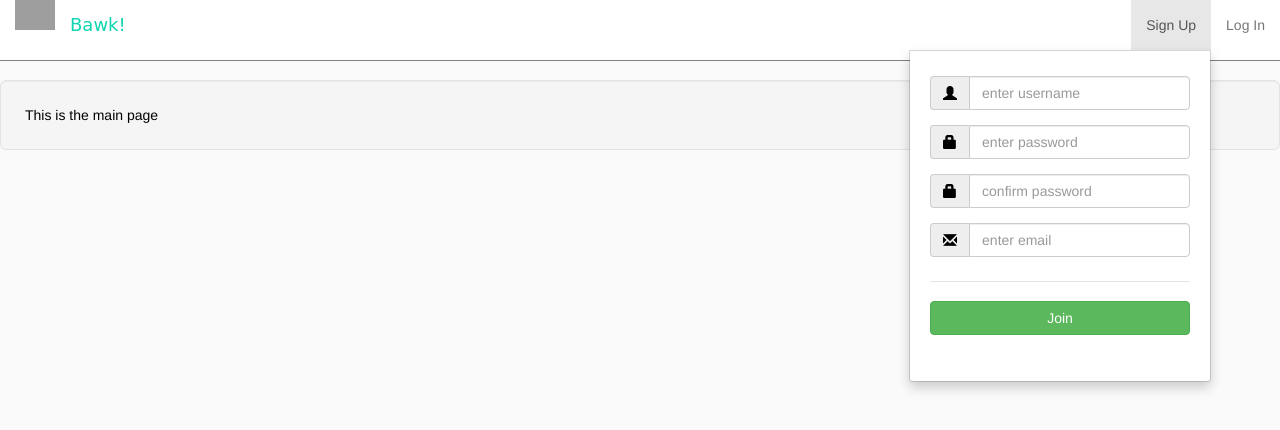
After one commit to ericettensohn/bawk, a Flask app: template templates/index.html in a window 1280 px wide, after a click on "Sign Up". The commit adds this page. Shown: the top 430 px of the page. Run offline with Flask 2, Linux system fonts and the light colour scheme; the template is opened without the code that fills it, so the values that code supplies are empty; some libraries are stand-ins or nearby versions; grey boxes are pictures that could not be loaded.

Commit message:
Posts working

```diff
--- /dev/null
+++ b/compass/sass/layout/_login-dropdown.scss
@@ -0,0 +1,21 @@
+.login-dropdown {
+	min-width: 300px;
+	margin: 0;
+	padding: 20px;
+	.button-holder {
+		padding-top: 10px;
+	}
+	.new-here {
+		text-align: center;
+		margin-top: 10px;
+		p {
+			margin-bottom: 0;
+		}
+	}
+
+	.alert {
+		height: 38px;
+		padding: 9px;
+
+	}
+}
--- /dev/null
+++ b/compass/sass/layout/_nav.scss
@@ -0,0 +1,13 @@
+.navbar-fixed-top {
+	background-color: #ffffff;
+	border-bottom: 1px solid gray;
+
+	img {
+		max-width: 40px;
+	}
+
+	.navbar-brand {
+		font-family: 'Lobster', cursive;
+		color: #0dd5b2;
+	}
+}
--- /dev/null
+++ b/compass/sass/layout/_regi-dropdown.scss
@@ -0,0 +1,96 @@
+.regi-dropdown {
+	min-width: 300px;
+	margin: 0;
+	padding: 20px;
+	.button-holder {
+		padding-top: 10px;
+	}
+	.reg-success-wrapper {
+		margin: auto;
+		text-align: center !important;
+		margin-top: 55px;
+	}
+}
+
+@-webkit-keyframes checkmark {
+    0% {
+        stroke-dashoffset: 50px
+    }
+
+    100% {
+        stroke-dashoffset: 0
+    }
+}
+
+@-ms-keyframes checkmark {
+    0% {
+        stroke-dashoffset: 50px
+    }
+
+    100% {
+        stroke-dashoffset: 0
+    }
+}
+
+@keyframes checkmark {
+    0% {
+        stroke-dashoffset: 50px
+    }
+
+    100% {
+        stroke-dashoffset: 0
+    }
+}
+
+@-webkit-keyframes checkmark-circle {
+    0% {
+        stroke-dashoffset: 240px
+    }
+
+    100% {
+        stroke-dashoffset: 480px
+    }
+}
+
+@-ms-keyframes checkmark-circle {
+    0% {
+        stroke-dashoffset: 240px
+    }
+
+    100% {
+        stroke-dashoffset: 480px
+    }
+}
+
+@keyframes checkmark-circle {
+    0% {
+        stroke-dashoffset: 240px
+    }
+
+    100% {
+        stroke-dashoffset: 480px
+    }
+}
+
+/* other styles */
+/* .svg svg {
+    display: none
+}
+ */
+.inlinesvg .svg svg {
+    display: inline
+}
+
+/* .svg img {
+    display: none
+} */
+
+.icon--order-success svg path {
+    -webkit-animation: checkmark 0.25s ease-in-out 0.7s backwards;
+    animation: checkmark 0.25s ease-in-out 0.7s backwards
+}
+
+.icon--order-success svg circle {
+    -webkit-animation: checkmark-circle 0.6s ease-in-out backwards;
+    animation: checkmark-circle 0.6s ease-in-out backwards
+}
--- a/compass/sass/styles.scss
+++ b/compass/sass/styles.scss
@@ -7,9 +7,9 @@
 
 // LAYOUT
 // -------------------------------
-@import "layout/layout";
-@import "layout/header";
-@import "layout/footer";
+@import "layout/nav";
+@import "layout/regi-dropdown";
+@import "layout/login-dropdown";
 
 // VIEWS
 // -------------------------------
@@ -20,7 +20,14 @@
 @import "views/payment";
 @import "views/account";
 
+@import "layout/post";
+
 
 body {
-	background-color: #1d96d7;
+	background-color: #fafafa;
+	margin-top: 80px;
 }
+
+.post {
+
+}
--- a/main.py
+++ b/main.py
@@ -1,2 +1,86 @@
-from flask import Flask, render_template, redirect
-from mysqlext.MySQL import MySQL
+from flask import Flask, render_template, redirect, request, jsonify
+from flaskext.mysql import MySQL
+import bcrypt as bcrypt
+
+
+app = Flask(__name__)
+
+mysql = MySQL()
+app.config['MYSQL_DATABASE_USER'] = 'x'
+app.config['MYSQL_DATABASE_PASSWORD'] = 'x'
+app.config['MYSQL_DATABASE_DB'] = 'bawk'
+app.config['MYSQL_DATABASE_HOST'] = '127.0.0.1'
+mysql.init_app(app)
+
+app.secret_key = 'ahdsljahdasddjhlsdgjh'
+
+conn = mysql.connect()
+cursor = conn.cursor()
+
+
+@app.route('/')
+def index():
+	return render_template('index.html')
+
+@app.route('/register_submit', methods=['POST'])
+def register_submit():
+	data = request.get_json()
+	username = data['username']
+	check_username_query = "SELECT username FROM user WHERE username = '%s'" % (username)
+
+	cursor.execute(check_username_query)
+	check_username_result = cursor.fetchone()
+
+
+	if check_username_result is None:
+		email = data['email']
+		password = data['password'].encode('utf-8')
+		hashed_password = bcrypt.hashpw(password, bcrypt.gensalt())
+		username_insert_query = "INSERT INTO user (username, password, email) VALUES ('%s', '%s', '%s')" % (username, hashed_password, email)
+
+		cursor.execute(username_insert_query)
+		conn.commit()
+		return "you are logged in"
+	else:
+		print "username taken"
+		return redirect('/register?username=taken')
+
+	# return "done"
+
+# @app.route('/register')
+# def register():
+# 	if request.args.get('username'):
+# 		return render_template('register.html',
+# 			message = "that username is already taken")
+# 	else:
+# 		return render_template('index.html')
+
+@app.route('/login_submit', methods=['POST'])
+def login_submit():
+	data = request.get_json()
+	username = data['username']
+	password = data['password']
+
+	check_password_query = "SELECT password FROM user WHERE username = '%s'" % username
+	cursor.execute(check_password_query)
+
+	check_password_result = cursor.fetchone()
+
+	# to check a hash against english
+	# if bcrypt.hashpw(password, check_password_result[0]) == check_password_result:
+	# 	print "match!"
+
+	if bcrypt.hashpw(password.encode('utf-8'), check_password_result[0].encode('utf-8')) == check_password_result[0].encode('utf-8'):
+		return "true"
+
+@app.route('/get_posts')
+def get_posts():
+	get_posts_query = "SELECT posts.avatar, username, content, votes, time, location FROM posts JOIN user ON uid = user.id"
+	cursor.execute(get_posts_query)
+	get_posts_result = cursor.fetchall()
+	return jsonify(get_posts_result)
+
+
+
+if __name__ == "__main__":
+	app.run(debug=True)
--- a/static/css/styles.css
+++ b/static/css/styles.css
@@ -1,9 +1,185 @@
+/* line 1, ../../compass/sass/layout/_nav.scss */
+.navbar-fixed-top {
+  background-color: #ffffff;
+  border-bottom: 1px solid gray;
+}
+/* line 5, ../../compass/sass/layout/_nav.scss */
+.navbar-fixed-top img {
+  max-width: 40px;
+}
+/* line 9, ../../compass/sass/layout/_nav.scss */
+.navbar-fixed-top .navbar-brand {
+  font-family: 'Lobster', cursive;
+  color: #0dd5b2;
+}
+
+/* line 1, ../../compass/sass/layout/_regi-dropdown.scss */
+.regi-dropdown {
+  min-width: 300px;
+  margin: 0;
+  padding: 20px;
+}
+/* line 5, ../../compass/sass/layout/_regi-dropdown.scss */
+.regi-dropdown .button-holder {
+  padding-top: 10px;
+}
+/* line 8, ../../compass/sass/layout/_regi-dropdown.scss */
+.regi-dropdown .reg-success-wrapper {
+  margin: auto;
+  text-align: center !important;
+  margin-top: 55px;
+}
+
+@-webkit-keyframes checkmark {
+  0% {
+    stroke-dashoffset: 50px;
+  }
+  100% {
+    stroke-dashoffset: 0;
+  }
+}
+@-ms-keyframes checkmark {
+  0% {
+    stroke-dashoffset: 50px;
+  }
+  100% {
+    stroke-dashoffset: 0;
+  }
+}
+@keyframes checkmark {
+  0% {
+    stroke-dashoffset: 50px;
+  }
+  100% {
+    stroke-dashoffset: 0;
+  }
+}
+@-webkit-keyframes checkmark-circle {
+  0% {
+    stroke-dashoffset: 240px;
+  }
+  100% {
+    stroke-dashoffset: 480px;
+  }
+}
+@-ms-keyframes checkmark-circle {
+  0% {
+    stroke-dashoffset: 240px;
+  }
+  100% {
+    stroke-dashoffset: 480px;
+  }
+}
+@keyframes checkmark-circle {
+  0% {
+    stroke-dashoffset: 240px;
+  }
+  100% {
+    stroke-dashoffset: 480px;
+  }
+}
+/* other styles */
+/* .svg svg {
+    display: none
+}
+ */
+/* line 80, ../../compass/sass/layout/_regi-dropdown.scss */
+.inlinesvg .svg svg {
+  display: inline;
+}
+
+/* .svg img {
+    display: none
+} */
+/* line 88, ../../compass/sass/layout/_regi-dropdown.scss */
+.icon--order-success svg path {
+  -webkit-animation: checkmark 0.25s ease-in-out 0.7s backwards;
+  animation: checkmark 0.25s ease-in-out 0.7s backwards;
+}
+
+/* line 93, ../../compass/sass/layout/_regi-dropdown.scss */
+.icon--order-success svg circle {
+  -webkit-animation: checkmark-circle 0.6s ease-in-out backwards;
+  animation: checkmark-circle 0.6s ease-in-out backwards;
+}
+
+/* line 1, ../../compass/sass/layout/_login-dropdown.scss */
+.login-dropdown {
+  min-width: 300px;
+  margin: 0;
+  padding: 20px;
+}
+/* line 5, ../../compass/sass/layout/_login-dropdown.scss */
+.login-dropdown .button-holder {
+  padding-top: 10px;
+}
+/* line 8, ../../compass/sass/layout/_login-dropdown.scss */
+.login-dropdown .new-here {
+  text-align: center;
+  margin-top: 10px;
+}
+/* line 11, ../../compass/sass/layout/_login-dropdown.scss */
+.login-dropdown .new-here p {
+  margin-bottom: 0;
+}
+/* line 16, ../../compass/sass/layout/_login-dropdown.scss */
+.login-dropdown .alert {
+  height: 38px;
+  padding: 9px;
+}
+
 /* line 6, ../../compass/sass/views/_home.scss */
 * {
   color: black;
 }
 
-/* line 24, ../../compass/sass/styles.scss */
+/* line 1, ../../compass/sass/layout/_post.scss */
+.post {
+  max-width: 400px;
+  background-color: #ffffff;
+  padding: 10px;
+  border-radius: 4px;
+  border: 1px solid #e0e0e0;
+  margin-top: 30px;
+  margin-bottom: 30px;
+}
+/* line 11, ../../compass/sass/layout/_post.scss */
+.post .username {
+  font-size: 17px;
+  font-weight: bold;
+}
+/* line 16, ../../compass/sass/layout/_post.scss */
+.post .avatar {
+  width: 40px;
+  height: 40px;
+  border-radius: 50%;
+}
+/* line 22, ../../compass/sass/layout/_post.scss */
+.post .vote {
+  font-size: 22px;
+  text-align: center;
+}
+/* line 25, ../../compass/sass/layout/_post.scss */
+.post .vote span {
+  color: #ddd;
+}
+/* line 29, ../../compass/sass/layout/_post.scss */
+.post .vote .num {
+  color: #0dd5b2;
+}
+/* line 34, ../../compass/sass/layout/_post.scss */
+.post .time {
+  margin-left: 15px;
+  color: #B8C6C4;
+}
+/* line 39, ../../compass/sass/layout/_post.scss */
+.post p {
+  margin-top: 10px;
+  color: #3f4443;
+}
+
+/* line 26, ../../compass/sass/styles.scss */
 body {
-  background-color: #1d96d7;
+  background-color: #fafafa;
+  margin-top: 80px;
 }
--- /dev/null
+++ b/static/scripts/angular-cookies.min.js
@@ -0,0 +1,9 @@
+/*
+ AngularJS v1.5.8
+ (c) 2010-2016 Google, Inc. http://angularjs.org
+ License: MIT
+*/
+(function(n,c){'use strict';function l(b,a,g){var d=g.baseHref(),k=b[0];return function(b,e,f){var g,h;f=f||{};h=f.expires;g=c.isDefined(f.path)?f.path:d;c.isUndefined(e)&&(h="Thu, 01 Jan 1970 00:00:00 GMT",e="");c.isString(h)&&(h=new Date(h));e=encodeURIComponent(b)+"="+encodeURIComponent(e);e=e+(g?";path="+g:"")+(f.domain?";domain="+f.domain:"");e+=h?";expires="+h.toUTCString():"";e+=f.secure?";secure":"";f=e.length+1;4096<f&&a.warn("Cookie '"+b+"' possibly not set or overflowed because it was too large ("+
+f+" > 4096 bytes)!");k.cookie=e}}c.module("ngCookies",["ng"]).provider("$cookies",[function(){var b=this.defaults={};this.$get=["$$cookieReader","$$cookieWriter",function(a,g){return{get:function(d){return a()[d]},getObject:function(d){return(d=this.get(d))?c.fromJson(d):d},getAll:function(){return a()},put:function(d,a,m){g(d,a,m?c.extend({},b,m):b)},putObject:function(d,b,a){this.put(d,c.toJson(b),a)},remove:function(a,k){g(a,void 0,k?c.extend({},b,k):b)}}}]}]);c.module("ngCookies").factory("$cookieStore",
+["$cookies",function(b){return{get:function(a){return b.getObject(a)},put:function(a,c){b.putObject(a,c)},remove:function(a){b.remove(a)}}}]);l.$inject=["$document","$log","$browser"];c.module("ngCookies").provider("$$cookieWriter",function(){this.$get=l})})(window,window.angular);
+//# sourceMappingURL=angular-cookies.min.js.map
--- /dev/null
+++ b/static/scripts/mainController.js
@@ -0,0 +1,68 @@
+var bawkApp = angular.module('bawkApp', ['ngRoute', 'ngCookies'], function($interpolateProvider){
+	$interpolateProvider.startSymbol('{$');
+	$interpolateProvider.endSymbol('$}');
+})
+
+bawkApp.config(function($locationProvider) {
+    $locationProvider.html5Mode({
+      enabled: true,
+      requireBase: false
+    });
+});
+
+bawkApp.controller('mainController', function($scope, $http, $location, $cookies){
+
+	checkToken()
+
+	if ($location.path() == '/'){
+		$http.get('http://localhost:5000/get_posts', {
+
+		}).then(function success(response){
+			$scope.posts = response.data
+			// console.log($scope.posts)
+		})
+
+	}
+
+
+	$scope.register = function(){
+		$http.post('http://localhost:5000/register_submit', {
+			username: $scope.username,
+			password: $scope.password,
+			email: $scope.email
+
+		})
+		console.log('register')
+	}
+
+	$scope.login = function(){
+		$http.post('http://localhost:5000/login_submit', {
+			username: $scope.username,
+			password: $scope.password
+		}).then(function successCallback(response){
+			if (response.data == "true"){
+				$scope.loggedIn = true;
+				$scope.signedInAs = $scope.username;
+				$cookies.put('username', $scope.username);
+			}
+		})
+	}
+
+	function checkToken() {
+		if($cookies.get('username')) {
+			$scope.username = $cookies.get('username');
+			$scope.loggedIn = true;
+			$scope.signedInAs = $scope.username;
+			$http.post('http://localhost:5000/')
+		}
+	}
+
+	$scope.logout = function(){
+		$cookies.remove('token');
+		$scope.signedInAs = null;
+		$scope.loggedIn = false;
+	}
+
+
+
+})
--- /dev/null
+++ b/templates/index.html
@@ -0,0 +1,46 @@
+{% extends 'layout.html' %}
+{% block body %}
+
+<div class="well well-lg">This is the main page</div>
+
+<div class="container">
+
+	<div class="post" ng-repeat="post in posts track by $index">
+		<div class="row">
+			<div class="col-sm-12">
+
+				<img class="avatar" src="{$ post[0] $}">
+
+				<span class="username">
+					{$ post[1] $}
+				</span>
+			</div>
+		</div>
+		<div class="row">
+			<div class="col-sm-10">
+				<p>{$ post[2] $}</p>
+			</div>
+			<div class="col-sm-2 vote">
+				<div class="row">
+					<a href="#"><span class="glyphicon glyphicon-chevron-up"></span></a>
+				</div>
+				<div class="row num">
+					{$ post[3] $}
+				</div>
+				<div class="row">
+					<a href="#"><span class="glyphicon glyphicon-chevron-down"></span></a>
+				</div>
+			</div>
+		</div>
+		<div class="row">
+			<div class="col-sm-12 time">
+				{$ post[4] $} * Atlanta
+			</div>
+		</div>
+	</div>
+</div>
+
+
+</div>
+
+{% endblock %}
--- /dev/null
+++ b/templates/layout.html
@@ -0,0 +1,162 @@
+<!DOCTYPE html>
+<html ng-app="bawkApp">
+<head>
+	<title>Bawk!</title>
+
+	<link rel="stylesheet" href="https://maxcdn.bootstrapcdn.com/bootstrap/3.3.7/css/bootstrap.min.css" integrity="sha384-BVYiiSIFeK1dGmJRAkycuHAHRg32OmUcww7on3RYdg4Va+PmSTsz/K68vbdEjh4u" crossorigin="anonymous">
+
+	<link rel="stylesheet" href="/static/css/styles.css">
+
+	<script src="https://ajax.googleapis.com/ajax/libs/jquery/2.2.4/jquery.min.js"></script>
+
+	<script src="https://maxcdn.bootstrapcdn.com/bootstrap/3.3.7/js/bootstrap.min.js" integrity="sha384-Tc5IQib027qvyjSMfHjOMaLkfuWVxZxUPnCJA7l2mCWNIpG9mGCD8wGNIcPD7Txa" crossorigin="anonymous"></script>
+
+
+
+	<script src="https://ajax.googleapis.com/ajax/libs/angularjs/1.5.8/angular.min.js"></script>
+
+	<script type="text/javascript" src="static/scripts/angular-cookies.min.js"></script>
+
+	<script type="text/javascript" src="static/scripts/angular-route.min.js"></script>
+
+	<script type="text/javascript" src="static/scripts/mainController.js"></script>
+
+</head>
+<body ng-controller="mainController">
+<nav class="nav navbar-default navbar-fixed-top">
+    <div class="container-fluid">
+        <div class="navbar-header">
+            <button type="button" data-toggle="collapse" data-target="#navbar-collapse-1" aria-expanded="false" class="navbar-toggle collapsed">
+                <span class="sr-only">Toggle navigation</span>
+                <span class="icon-bar"></span>
+                <span class="icon-bar"></span>
+                <span class="icon-bar"></span>
+            </button>
+            <a href="#/" class="navbar-left"><img src="images/logo-small.png"></a><p class="navbar-brand">Bawk!</p>
+        </div>
+        <div id="navbar-collapse-1" class="collapse navbar-collapse">
+            <ul class="nav navbar-nav navbar-right">
+                <li ng-show="loggedIn" class="dropdown">
+					<p class="navbar-text dropdown-toggle" id="dropdownMenu3" data-toggle="dropdown" aria-haspopup="true" aria-expanded="true">Signed in as [[username]] <span class="caret"></span></p>
+					 <ul class="dropdown-menu" aria-labelledby="dropdownMenu3">
+					    <li><a href="#">Profile</a></li>
+					    <li role="separator" class="divider"></li>
+					    <li><a ng-click="logout()" ng-href="/">Log Out</a></li>
+					  </ul>
+                </li>
+                <li class="dropdown" >
+                    <a id="sign-up-btn" ng-href="/" class="dropdown-toggle" data-toggle="dropdown" ng-hide="loggedIn">Sign Up</a>
+                    <ul class="dropdown-menu">
+						<li>
+							<div class="col-sm-10 regi-dropdown">
+								<form ng-submit="register()" id="regi-form">
+
+									<div class="row">
+										<div class="form-group col-sm-12">
+											<div class="input-group">
+												<span class="input-group-addon" id="basic-addon1"><span class="glyphicon glyphicon-user"></span></span>
+
+												<input type="text" name="username" ng-model="username" placeholder="enter username" minlength="4" maxlength="50" class="form-control">
+											</div>
+										</div>
+									</div>
+
+									<div class="row">
+										<div class="form-group col-sm-12">
+											<div class="input-group">
+												<span class="input-group-addon" id="basic-addon1"><span class="glyphicon glyphicon-lock"></span></span>
+												<input type="password" ng-model="password" placeholder="enter password" minlength="4" maxlength="50" class="form-control">
+											</div>
+										</div>
+									</div>
+
+									<div class="row">
+										<div class="form-group col-sm-12">
+											<div class="input-group">
+												<span class="input-group-addon" id="basic-addon1"><span class="glyphicon glyphicon-lock"></span></span>
+
+												<input type="password" ng-model="password2" placeholder="confirm password" minlength="4" maxlength="50" class="form-control">
+											</div>
+										</div>
+									</div>
+
+									<div class="row">
+										<div class="form-group col-sm-12">
+											<div class="input-group">
+												<span class="input-group-addon" id="basic-addon1"><span class="glyphicon glyphicon-envelope"></span></span>
+												<input type="email" ng-model="email" placeholder="enter email" minlength="4" maxlength="50" class="form-control">
+											</div>
+										</div>
+									</div>
+
+									<li role="separator" class="divider"></li>
+
+									<div class="button-holder">
+										<button type="submit" class="btn btn-success col-sm-12">Join</button>
+									</div>
+
+									<div class="reg-success-wrapper">
+										<span ng-show="regSuccessful" class="reg-success icon icon--order-success svg">
+								        	<svg xmlns="http://www.w3.org/2000/svg" width="72px" height="72px">
+									        	<g fill="none" stroke="#8EC343" stroke-width="2">
+									            	<circle cx="36" cy="36" r="35" style="stroke-dasharray:240px, 240px; stroke-dashoffset: 480px;"></circle>
+									            	<path d="M17.417,37.778l9.93,9.909l25.444-25.393" style="stroke-dasharray:50px, 50px; stroke-dashoffset: 0px;"></path>
+									            </g>
+									          </svg>
+					        			</span>
+			        				</div>
+
+								</form>
+							</div>
+						</li>
+					</ul>
+                </li>
+                <li class="dropdown" ng-hide="loggedIn">
+                    <a ng-href="/" class="dropdown-toggle" data-toggle="dropdown">Log In</a>
+                    <ul class="dropdown-menu">
+						<li>
+							<div class="col-sm-10 login-dropdown">
+								<form ng-submit="login()" id="login-form">
+
+									<div class="row">
+										<div class="form-group col-sm-12">
+											<div class="input-group">
+												<span class="input-group-addon" id="basic-addon1"><span class="glyphicon glyphicon-user"></span></span>
+
+												<input type="text" ng-model="username" placeholder="username" minlength="4" maxlength="50" class="form-control">
+											</div>
+										</div>
+									</div>
+
+									<div ng-show="badUser" class="alert alert-danger" role="alert">Invalid Username</div>
+
+									<div class="row">
+										<div class="form-group col-sm-12">
+											<div class="input-group">
+												<span class="input-group-addon" id="basic-addon1"><span class="glyphicon glyphicon-lock"></span></span>
+												<input type="password" ng-model="password" placeholder="password" minlength="4" maxlength="50" class="form-control">
+											</div>
+										</div>
+									</div>
+									<div ng-show="badPass" class="alert alert-danger" role="alert">Invalid Password</div>
+									<li role="separator" class="divider"></li>
+									<div class="button-holder">
+										<button type="submit" class="btn btn-success col-sm-12">Log In</button>
+									</div>
+									<div class="new-here col-sm-12">
+										<p>New here? <a href="#">Sign Up</a></p>
+									</div>
+								</form>
+							</div>
+						</li>
+					</ul>
+                </li>
+            </ul>
+    	</div>
+    </div>
+</nav>
+
+	{% block body %}{% endblock%}
+
+</body>
+</html>
```
Also changed, not shown: compass/sass/layout/_post.scss (added, +43 -0 lines), README.md, static/scripts/angular-route.min.js (added).
